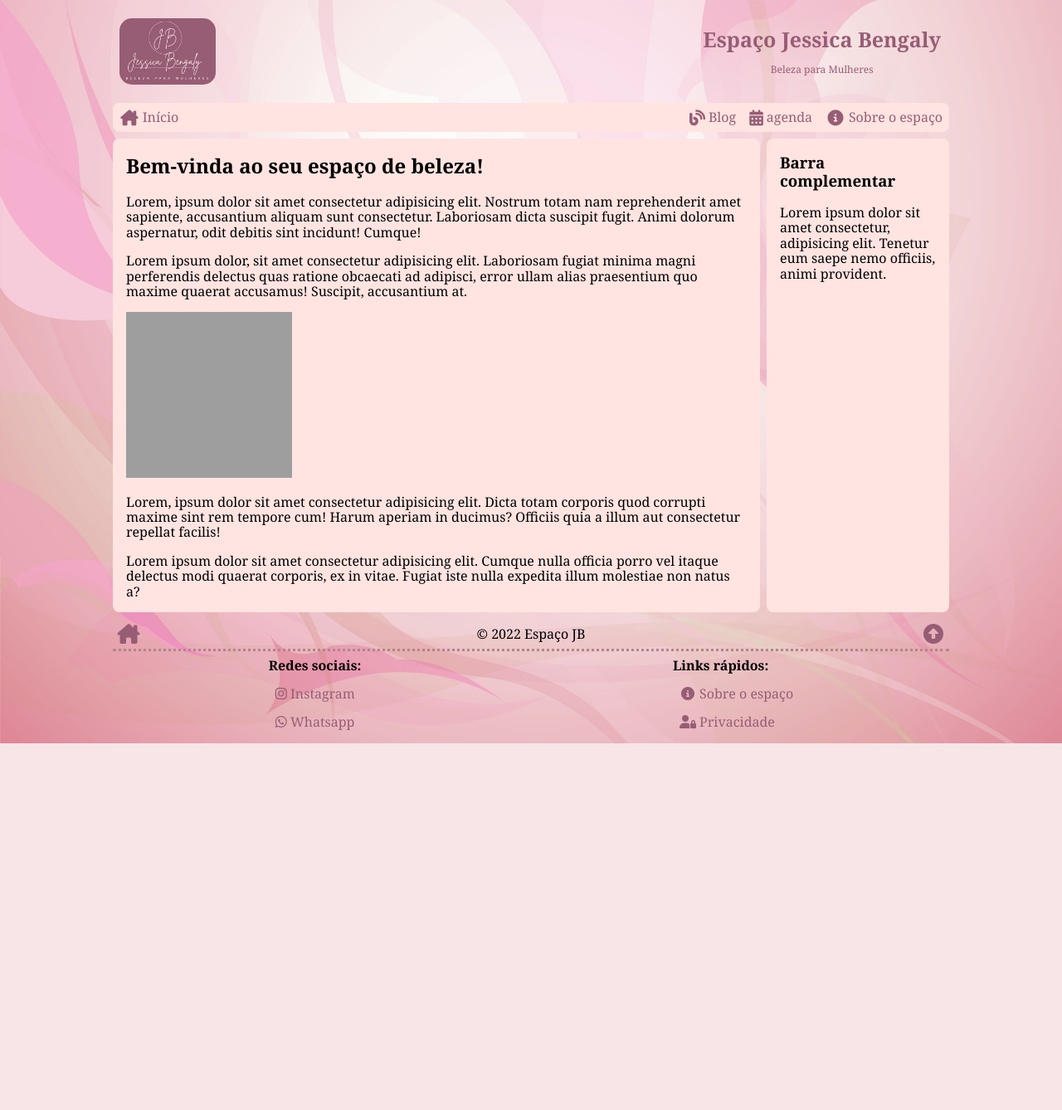
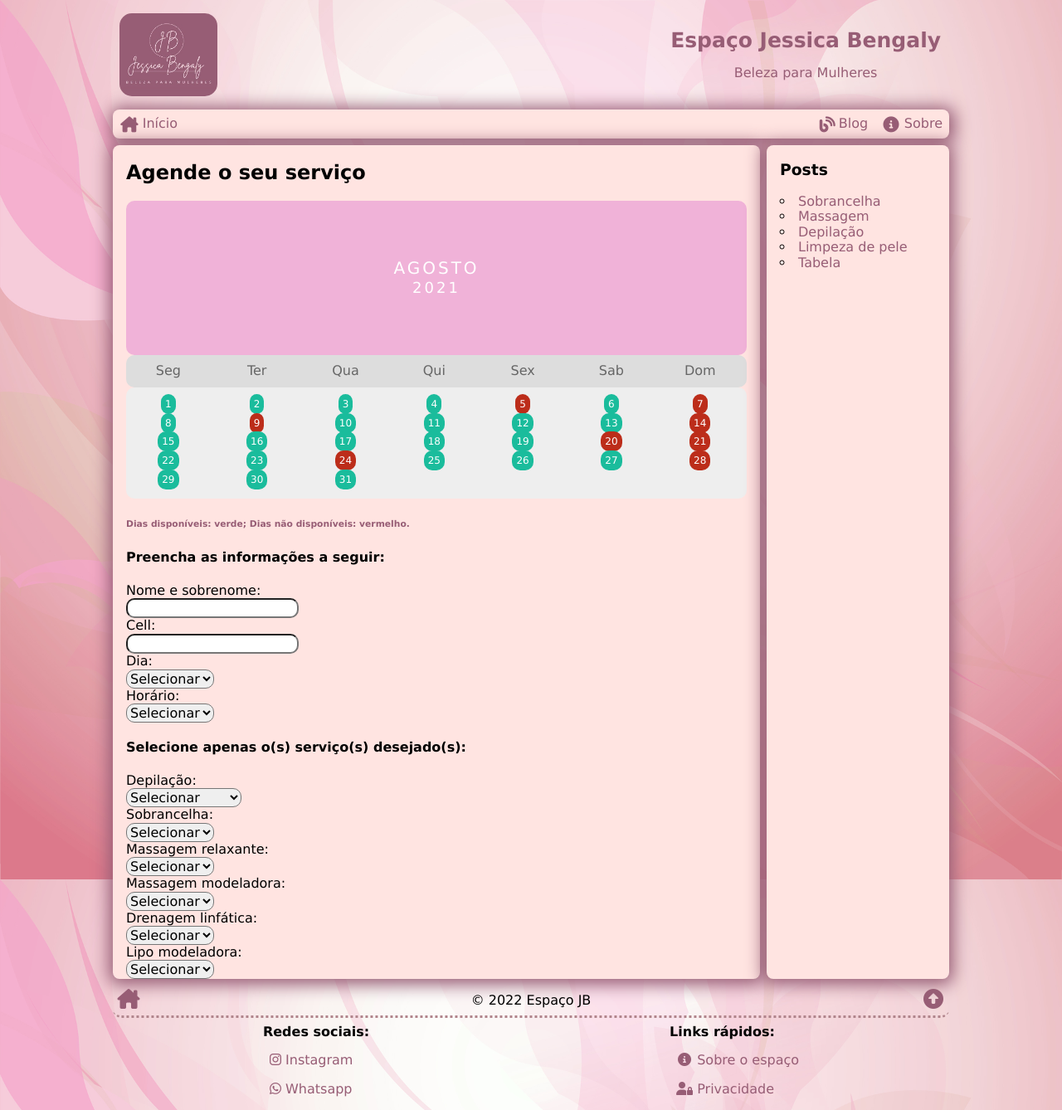
Before and after one commit to NataliaLacca/Espaco-JB, a PHP site: page /pages/agenda/agenda.html in a window 1280 px wide. Shown: the whole page at 83% size. Before the commit the page ends 896 px from the top, so only its background shows below. Run offline with PHP 8.4, Linux system fonts and the light colour scheme; grey boxes are pictures that could not be loaded.

Commit message:
create calendar
e outros ajustes

```diff
--- a/pages/agenda/agenda.html
+++ b/pages/agenda/agenda.html
@@ -34,41 +34,317 @@
                 <i class="fa-solid fa-blog"></i>
                 <span>Blog</span>
             </a>
-            <a href="/pages/agenda/agenda.html">
-                <i class="fa-solid fa-calendar-days"></i>
-                <span>agenda</span>
-            </a>
             <a href="/pages/sobre/sobre.html">
                 <i class="fa-fw fa-solid fa-circle-info"></i>
-                <span>Sobre o espaço</span>
+                <span>Sobre</span>
             </a>
         </nav>
 
         <main>
             <article>
-                <h2>Bem-vinda ao seu espaço de beleza!</h2>
-                <p>Lorem, ipsum dolor sit amet consectetur adipisicing elit. Nostrum totam nam reprehenderit amet
-                    sapiente, accusantium aliquam sunt consectetur. Laboriosam dicta suscipit fugit. Animi dolorum
-                    aspernatur, odit debitis sint incidunt! Cumque!</p>
-                <p>Lorem ipsum dolor, sit amet consectetur adipisicing elit. Laboriosam fugiat minima magni perferendis
-                    delectus quas ratione obcaecati ad adipisci, error ullam alias praesentium quo maxime quaerat
-                    accusamus! Suscipit, accusantium at.</p>
-                <img src="https://picsum.photos/200/200" alt="Imagem aleatória.">
-                <p>Lorem, ipsum dolor sit amet consectetur adipisicing elit. Dicta totam corporis quod corrupti maxime
-                    sint rem tempore cum! Harum aperiam in ducimus? Officiis quia a illum aut consectetur repellat
-                    facilis!</p>
-                <p>Lorem ipsum dolor sit amet consectetur adipisicing elit. Cumque nulla officia porro vel itaque
-                    delectus modi quaerat corporis, ex in vitae. Fugiat iste nulla expedita illum molestiae non natus a?
-                </p>
+                <h2>Agende o seu serviço</h2>
+                <style>
+                    * {
+                        box-sizing: border-box;
+                        border-radius: 10px;
+                    }
+
+                    ul {
+                        list-style-type: none;
+                    }
+
+                    body {
+                        font-family: Verdana, sans-serif;
+                    }
+
+                    .month {
+                        padding: 70px 25px;
+                        width: 100%;
+                        background: rgba(204, 54, 192, 0.286);
+                        text-align: center;
+                    }
+
+                    .month ul {
+                        margin: 0;
+                        padding: 0;
+                    }
+
+                    .month ul li {
+                        color: white;
+                        font-size: 20px;
+                        text-transform: uppercase;
+                        letter-spacing: 3px;
+                    }
+
+                    .month .prev {
+                        float: left;
+                        padding-top: 10px;
+                    }
+
+                    .month .next {
+                        float: right;
+                        padding-top: 10px;
+                    }
+
+                    .weekdays {
+                        margin: 0;
+                        padding: 10px 0;
+                        background-color: rgb(221, 221, 221);
+                    }
+
+                    .weekdays li {
+                        display: inline-block;
+                        width: 13.6%;
+                        color: rgb(102, 102, 102);
+                        text-align: center;
+                    }
+
+                    .days {
+                        padding: 10px 0;
+                        background: rgb(238, 238, 238);
+                        margin: 0;
+                    }
+
+                    .days li {
+                        list-style-type: none;
+                        display: inline-block;
+                        width: 13.6%;
+                        text-align: center;
+                        margin-bottom: 5px;
+                        font-size: 12px;
+                        color: rgb(119, 119, 119);
+                    }
+
+                    .days li .active {
+                        padding: 5px;
+                        background: rgb(26, 188, 156);
+                        color: white !important
+                    }
+
+                    .days li .noactive {
+                        padding: 5px;
+                        background: rgb(188, 45, 26);
+                        color: white !important
+                    }
+
+                    /* Add media queries for smaller screens */
+                    @media screen and (max-width:720px) {
+
+                        .weekdays li,
+                        .days li {
+                            width: 13.1%;
+                        }
+                    }
+
+                    @media screen and (max-width: 420px) {
+
+                        .weekdays li,
+                        .days li {
+                            width: 12.5%;
+                        }
+
+                        .days li .active {
+                            padding: 2px;
+                        }
+                    }
+
+                    @media screen and (max-width: 290px) {
+
+                        .weekdays li,
+                        .days li {
+                            width: 12.2%;
+                        }
+                    }
+                </style>
+                </head>
+
+                <body>
+
+                    <div class="month">
+                        <ul>
+                            <li>
+                                Agosto<br>
+                                <span style="font-size:18px">2021</span>
+                            </li>
+                        </ul>
+                    </div>
+
+                    <ul class="weekdays">
+                        <li>Seg</li>
+                        <li>Ter</li>
+                        <li>Qua</li>
+                        <li>Qui</li>
+                        <li>Sex</li>
+                        <li>Sab</li>
+                        <li>Dom</li>
+                    </ul>
+
+                    <ul class="days">
+                        <li><span class="active">1</span></li>
+                        <li><span class="active">2</span></li>
+                        <li><span class="active">3</span></li>
+                        <li><span class="active">4</span></li>
+                        <li><span class="noactive">5</span></li>
+                        <li><span class="active">6</span></li>
+                        <li><span class="noactive">7</span></li>
+                        <li><span class="active">8</span></li>
+                        <li><span class="noactive">9</span></li>
+                        <li><span class="active">10</span></li>
+                        <li><span class="active">11</span></li>
+                        <li><span class="active">12</span></li>
+                        <li><span class="active">13</span></li>
+                        <li><span class="noactive">14</span></li>
+                        <li><span class="active">15</span></li>
+                        <li><span class="active">16</span></li>
+                        <li><span class="active">17</span></li>
+                        <li><span class="active">18</span></li>
+                        <li><span class="active">19</span></li>
+                        <li><span class="noactive">20</span></li>
+                        <li><span class="noactive">21</span></li>
+                        <li><span class="active">22</span></li>
+                        <li><span class="active">23</span></li>
+                        <li><span class="noactive">24</span></li>
+                        <li><span class="active">25</span></li>
+                        <li><span class="active">26</span></li>
+                        <li><span class="active">27</span></li>
+                        <li><span class="noactive">28</span></li>
+                        <li><span class="active">29</span></li>
+                        <li><span class="active">30</span></li>
+                        <li><span class="active">31</span></li>
+                    </ul>
+                    <h6 style="color: rgb(151, 93, 117);">Dias disponíveis: verde; Dias não disponíveis: vermelho.</h6>
+
+                    <h4>Preencha as informações a seguir:</h3>
+                        <form class="form-one">
+                            Nome e sobrenome:<br>
+                            <input type="text" name="nome"><br>
+
+                            Cell:<br>
+                            <input type="text" name="cell"><br>
+                        </form>
+
+                        <form class="form-two">
+                            Dia:<br>
+                            <select name="dia">
+                                <option value="selecionar">Selecionar</option>
+                                <option value="segunda1">1</option>
+                                <option value="terca1">2</option>
+                                <option value="quarta1">3</option>
+                                <option value="quinta1">4</option>
+                                <option value="sexta1">5</option>
+                                <option value="sabado1">6</option>
+                                <option value="segunda2">8</option>
+                                <option value="terca2">9</option>
+                                <option value="quarta2">10</option>
+                                <option value="quinta2">11</option>
+                                <option value="sexta2">12</option>
+                                <option value="sabado2">13</option>
+                                <option value="segunda3">15</option>
+                                <option value="terca3">16</option>
+                                <option value="quarta3">17</option>
+                                <option value="quinta3">18</option>
+                                <option value="sexta3">19</option>
+                                <option value="sabado3">20</option>
+                                <option value="segunda4">22</option>
+                                <option value="terca4">23</option>
+                                <option value="quarta4">24</option>
+                                <option value="quinta4">25</option>
+                                <option value="sexta4">26</option>
+                                <option value="sabado4">27</option>
+                                <option value="segunda5">29</option>
+                                <option value="terca5">30</option>
+                                <option value="quarta5">31</option>
+                            </select>
+                            <br>
+                            Horário:<br>
+                            <select name="hora">
+                                <option value="selecionar">Selecionar</option>
+                                <option value="oito">08:00</option>
+                                <option value="nove">09:00</option>
+                                <option value="dez">10:00</option>
+                                <option value="onze">11:00</option>
+                                <option value="treze">13:00</option>
+                                <option value="quatorze">14:00</option>
+                                <option value="quinze">15:00</option>
+                                <option value="desesseis">16:00</option>
+                                <option value="desessete">17:00</option>
+                            </select>
+                        </form>
+                        <h4>Selecione apenas o(s) serviço(s) desejado(s):</h3>
+                            <form class="form-three">
+                                Depilação:<br>
+                                <select name="servico">
+                                    <option value="selecionar">Selecionar</option>
+                                    <option value="depilacao1">Abdomên</option>
+                                    <option value="depilacao2">Axila</option>
+                                    <option value="depilacao3">Braço</option>
+                                    <option value="depilacao4">Buço</option>
+                                    <option value="depilacao5">Churreia</option>
+                                    <option value="depilacao6">Costas</option>
+                                    <option value="depilacao7">Cox</option>
+                                    <option value="depilacao8">Face</option>
+                                    <option value="depilacao9">Costeleta</option>
+                                    <option value="depilacao10">Glúteo</option>
+                                    <option value="depilacao11">Lateral anal</option>
+                                    <option value="depilacao12">Mamilo</option>
+                                    <option value="depilacao13">Mento</option>
+                                    <option value="depilacao14">Nariz</option>
+                                    <option value="depilacao15">Orelha</option>
+                                    <option value="depilacao16">Peitoral</option>
+                                    <option value="depilacao17">Perna inteira</option>
+                                    <option value="depilacao18">Meia perna</option>
+                                    <option value="depilacao19">Tricotomia</option>
+                                    <option value="depilacao20">Virilha cavada</option>
+                                    <option value="depilacao21">Virilha simples</option>
+                                </select><br>
+                                Sobrancelha:<br>
+                                <select>
+                                    <option value="selecionar">Selecionar</option>
+                                    <option value="depilacao22">Abdomên</option>
+                                    <option value="depilacao23">Axila</option>
+                                    <option value="depilacao24">Braço</option>
+                                </select><br>
+                                Massagem relaxante:<br>
+                                <select>
+                                    <option value="selecionar">Selecionar</option>
+                                    <option value="massagem1">30min</option>
+                                    <option value="massagem2">1hora</option>
+                                </select><br>
+                                Massagem modeladora:<br>
+                                <select>
+                                    <option value="selecionar">Selecionar</option>
+                                    <option value="massagem3">1 área</option>
+                                    <option value="massagem4">2 áreas</option>
+                                    <option value="massagem5">3 áreas</option>
+                                </select><br>
+                                Drenagem linfática:<br>
+                                <select>
+                                    <option value="selecionar">Selecionar</option>
+                                    <option value="drenagem1">1 área</option>
+                                    <option value="drenagem2">2 áreas</option>
+                                    <option value="drenagem3">3 áreas</option>
+                                </select><br>
+                                Lipo modeladora:<br>
+                                <select>
+                                    <option value="selecionar">Selecionar</option>
+                                    <option value="lipo1">1 área</option>
+                                    <option value="lipo2">2 áreas</option>
+                                    <option value="lipo3">3 áreas</option>
+                                </select><br>
+                            </form>
             </article>
-
 
             <aside>
                 <header>
-                    <h3>Barra complementar</h3>
+                    <h3>Posts</h3>
                 </header>
-                <p>Lorem ipsum dolor sit amet consectetur, adipisicing elit. Tenetur eum saepe nemo officiis, animi
-                    provident.</p>
+                <ul class="list" type="circle">
+                    <li><a href="">Sobrancelha</a></li>
+                    <li><a href="">Massagem</a></li>
+                    <li><a href="">Depilação</a></li>
+                    <li><a href="">Limpeza de pele</a></li>
+                    <li><a href="">Tabela</a></li>
+                </ul>
             </aside>
         </main>
 
--- a/style.css
+++ b/style.css
@@ -68,7 +68,7 @@ body {
 #wrap>header img {
   display: block;
   border-radius: 15px;
-  height: 80px;
+  height: 100px;
   margin: 8px 12px 8px 8px;
 }
 
@@ -90,7 +90,7 @@ body {
 #wrap>header span {
   display: block;
   padding-top: 15px;
-  font-size: 12px;
+  font-size: 16px;
   font-weight: normal;
 }
 
@@ -98,6 +98,7 @@ body {
 #wrap>nav {
   background-color: rgb(255,228,225);
   border-radius: 8px;
+  box-shadow: 2px 2px 20px 5px rgb(151, 93, 117);
   margin: 8px;
   display: flex;
   align-items: center;
@@ -160,6 +161,7 @@ body {
   background-color: rgb(255,228,225);
   overflow: auto;
   border-radius: 8px;
+  box-shadow: 0px 2px 20px 5px rgb(151, 93, 117);
   margin: 0 8px;
   padding: 0 16px;
 }
```
Also changed, not shown: pages/agenda/agenda.css (+14 -8 lines), pages/agenda/calendar.html (added, +152 -0 lines), pages/agenda/teste.css (deleted, +0 -73 lines), pages/agenda/teste.html (deleted, +0 -50 lines), pages/contato/contato.css (+55 -2 lines), pages/contato/contato.html (+33 -16 lines), src/logo/logo02.jpg.
